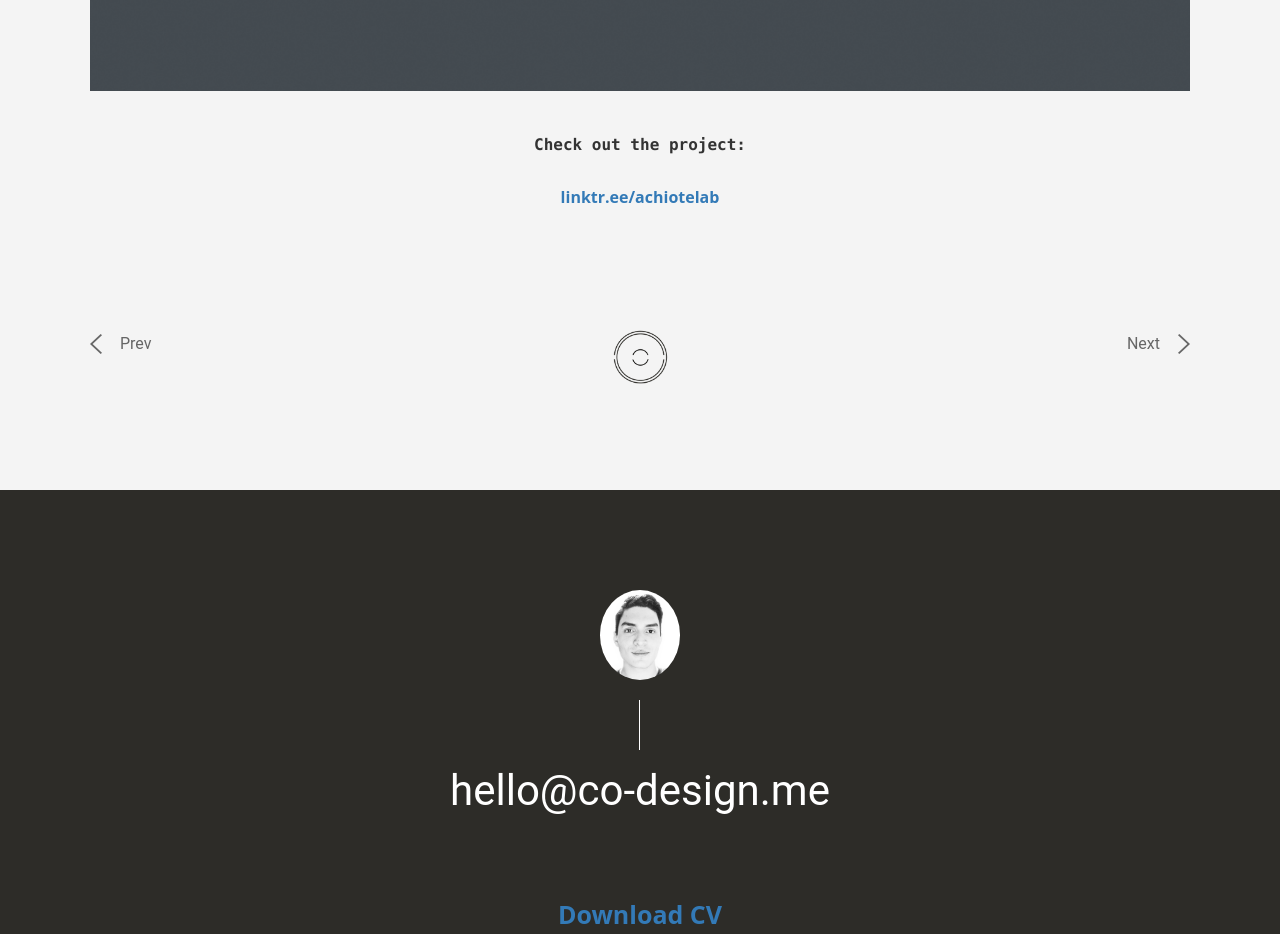
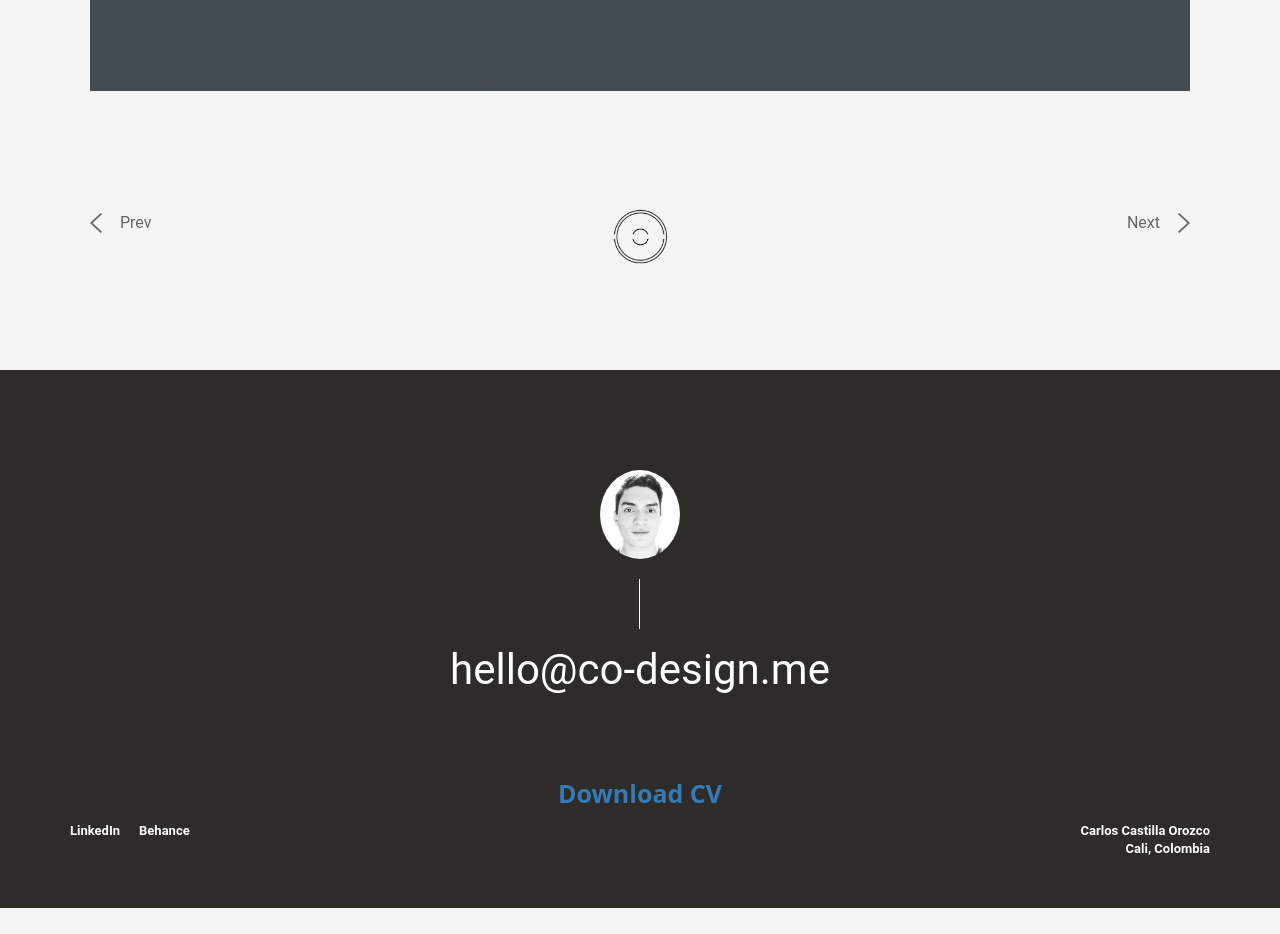
Before and after one commit to carloscastillaicesi/Portafolio, a plain HTML site: page Colors.html in a window 1280 px wide. Shown: the part 2880-3814 px from the top of the page. After the commit the page ends 3788 px from the top, so only its background shows below. Drawn offline with Linux system fonts and the light colour scheme; files whose address does not match are found by name; a web font is replaced by a local one.

Commit message:
Update Colors.html

```diff
--- a/Colors.html
+++ b/Colors.html
@@ -64,9 +64,7 @@
 
 
               <br>
-              <h4 style="font-weight: 700; text-align: center; margin:30px 0; ">Check out the project: </h4>
-                 <p style="font-weight: 700; text-align: center;"><a href="https://linktr.ee/AchioteLab" target="_blank" rel="noopener noreferrer">linktr.ee/achiotelab</a></p>
-                  <br>
+
 
                 </div>
                 <div class="project-nav">
```
